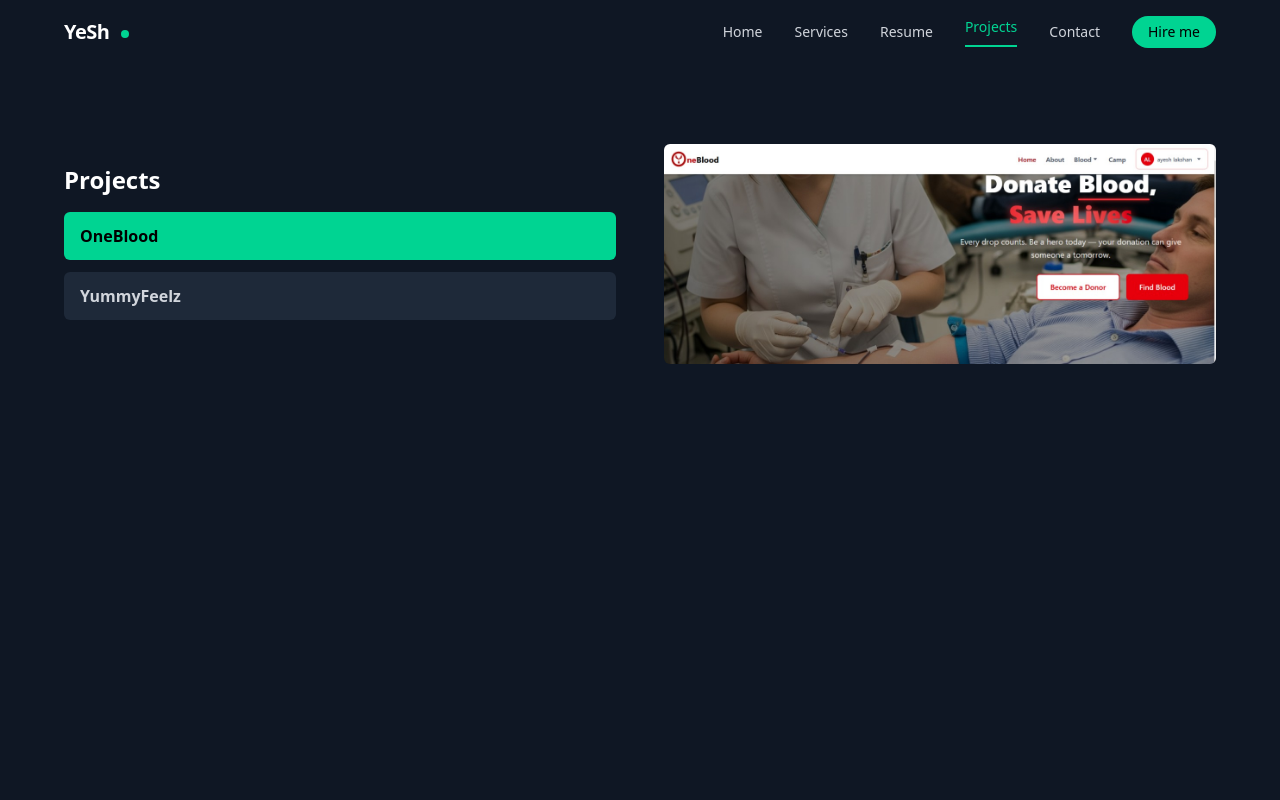
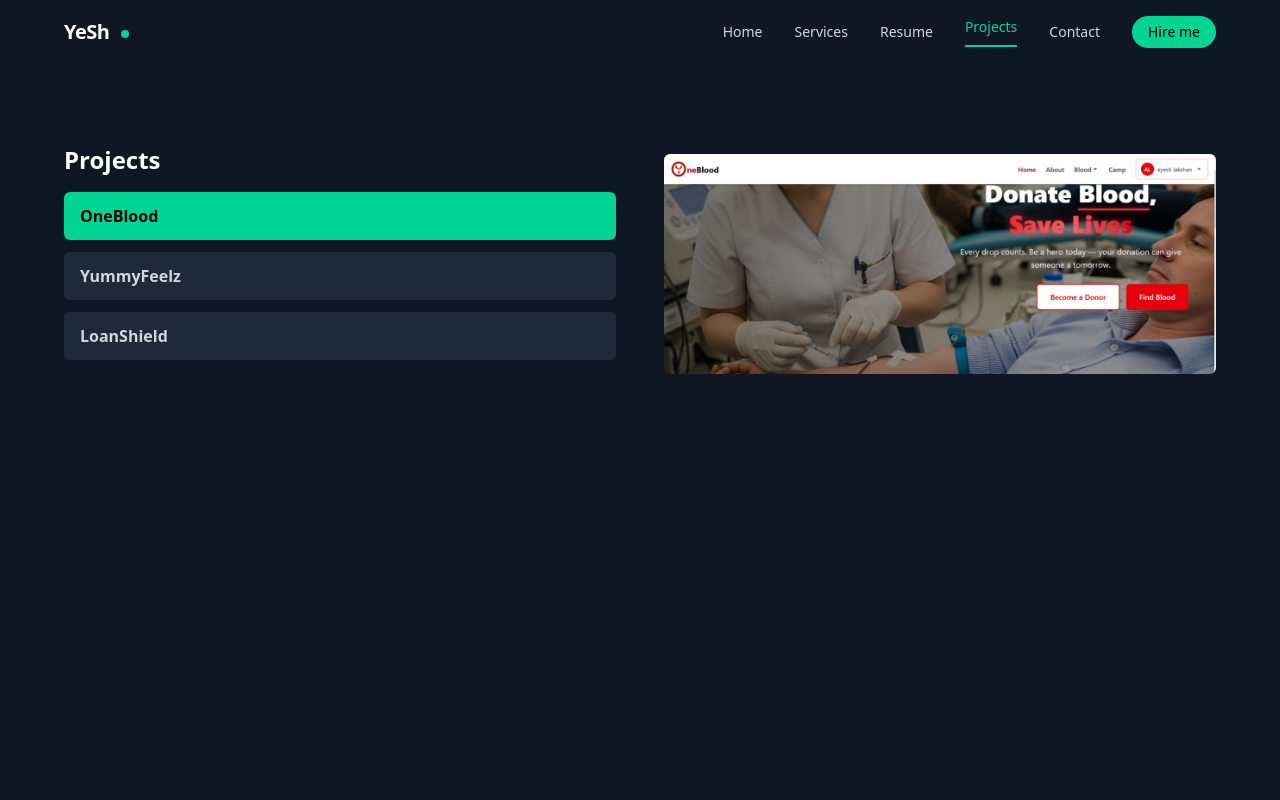
Before and after one commit to ayeshlakshan35/protfolio, a React (Vite) app: page /Projects in a window 1280 px wide. Shown: the top 800 px of the page. Built offline with nearby package versions, Linux system fonts and the light colour scheme.

Commit message:
upate loanshield project

```diff
--- a/src/pages/Projects.jsx
+++ b/src/pages/Projects.jsx
@@ -1,6 +1,6 @@
 import React, { useState, useEffect, useRef } from "react";
-import reactLogo from "../assets/react.svg";
 import yummyVideo from "../assets/yummyfeelz/yummy.mp4";
+import loanshield from "../assets/loanshield/loan.mp4";
 
 // NOTE: do NOT statically import a video that might be absent at build time.
 // Put the demo video in `public/assets/dashboard-demo.mp4` and reference it as
@@ -25,6 +25,13 @@ const projects = [
     // demo video imported from src/assets
     video: yummyVideo,
     repoFrontend: 'https://github.com/ayeshlakshan35/YummyFeelz.git',
+  },
+  {
+    id: 3,
+    title: "LoanShield",
+    description: "Developed a JavaFX-based application that evaluates loan eligibility and risk by collecting and analyzing user financial and personal data. Implemented object-oriented design principles to create a robust, user-friendly system that provides actionable insights for loan approval decisions.",
+    video: "/loan_converted.mp4",
+    repoFrontend: 'https://github.com/kushanumayangana/LoanShield.git',
   },
 ];
 
@@ -216,12 +223,14 @@ export default function Projects() {
               ) : p.video && !videoError ? (
                 <div className="w-full overflow-hidden rounded-md animate-fade-swap">
                   <video
+                    key={p.id}
                     ref={videoRef}
                     playsInline
                     muted
                     loop
                     autoPlay
                     controls
+                    preload="auto"
                     onError={() => setVideoError(true)}
                     onLoadedData={() => setVideoError(false)}
                     className="w-full h-auto max-w-[95vw] max-h-[calc(100vh-200px)] object-contain bg-black"
```
